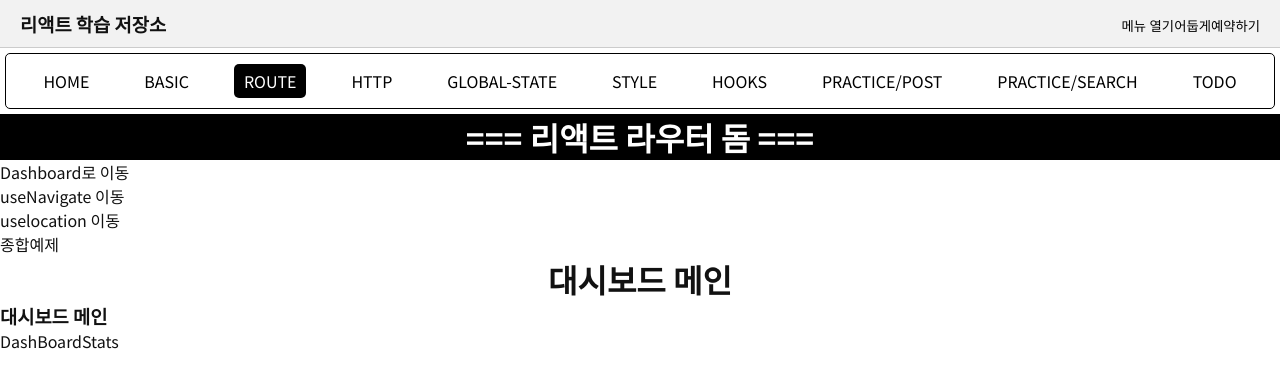
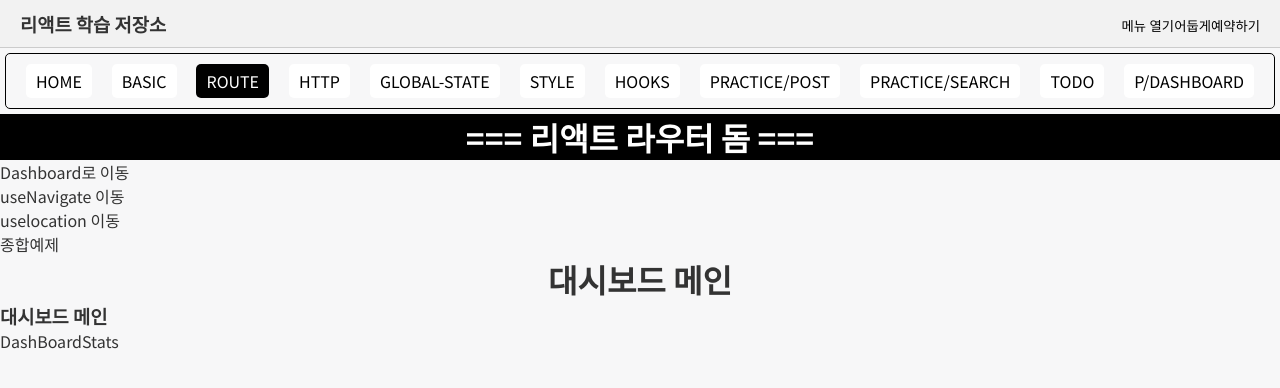
Before and after one commit to tndals11/Frontend, a React (Vite) app in the folder lean-react/: page /route/dashboard/stats in a window 1280 px wide. Shown: the top 388 px of the page. Built offline with nearby package versions, Linux system fonts and the light colour scheme; no server answers.

Commit message:
2025-11-13 React Emotion
Emotion을 사용한 darkmode & lightmode 기능구현

```diff
--- a/lean-react/src/App.tsx
+++ b/lean-react/src/App.tsx
@@ -5,12 +5,12 @@ import { Navigate, Route, Routes } from "react-router-dom";
 import RoutePages from "@/pages/route";
 import HTTP from "@/pages/http";
 import GlobalState from "@/pages/global_state";
-
 import Hooks from "@/pages/hooks";
 import Navbar from "./components/Navbar";
 import PostList from "./pages/basic/PostList";
 import PostDetail from "./components/PostDetail";
 import SearchApp from "./pages/practices/SearchApp";
+import Dashboard from "./emotion/Dashboard";
 import Products from "./pages/route/Products";
 import ProductDetail from "./pages/route/ProductDetail";
 import ProductInfo from "./pages/route/ProductInfo";
@@ -22,8 +22,11 @@ import Sidebar from "./components/Sidebar";
 import Toast from "./components/Toast";
 import Style from "./pages/css-style/index";
 import { useGlobalStore } from "./stores/global.store";
-import { useEffect } from "react";
+import { useEffect, useState } from "react";
 import CSS from "./pages/css-style/CSS";
+import { darkTheme, lightTheme } from "./emotion/theme";
+import { ThemeProvider } from "@emotion/react";
+import { GlobalStyles } from "./emotion/global";
 
 function App() {
   const { isLoaded, fetchGlobalData } = useGlobalStore();
@@ -39,18 +42,25 @@ function App() {
   //% const {전역상태내부의 속성 또는 함수명 } = useUIStore();
   //%> 내부의 모든 속성과 메서드 호출 후 좌항에 일치하는 값만을 남김
 
-  //# 필요한 속성, 메서드만 뽑아서 반환
-  const darkMode = useUIStore((state) => state.darkMode); // true: 다크 / false: 라이트
+  // //# 필요한 속성, 메서드만 뽑아서 반환
+  // const darkMode = useUIStore((state) => state.darkMode); // true: 다크 / false: 라이트
 
-  const appStyle = {
-    minHeight: "100vh",
-    backgroundColor: darkMode ? "#111" : "#fff",
-    color: darkMode ? "#bbb" : "#111",
-    transition: "all 0.3s ease",
-  };
+  // const appStyle = {
+  //   minHeight: "100vh",
+  //   backgroundColor: darkMode ? "#111" : "#fff",
+  //   color: darkMode ? "#bbb" : "#111",
+  //   transition: "all 0.3s ease",
+  // };
+
+  const [isDark, setIsDark] = useState<boolean>(false);
+  const toggleTheme = () => setIsDark((prev) => !prev);
+
+  const theme = isDark ? darkTheme : lightTheme;
 
   return (
-    <div style={appStyle}>
+    // <div style={appStyle}>
+    <ThemeProvider theme={theme}>
+      <GlobalStyles theme={theme} />
       <Header />
       <Sidebar />
       <Navbar />
@@ -73,6 +83,10 @@ function App() {
         <Route path="/practice/post" element={<PostList />} />
         <Route path="/practice/post/:id" element={<PostDetail />} />
         <Route path="/practice/search" element={<SearchApp />} />
+        <Route
+          path="/p/dashboard"
+          element={<Dashboard toggleTheme={toggleTheme} />}
+        />
 
         {/* pages/route - Product 실습코드 */}
         <Route path="/" element={<Navigate to={"/products"} />} />
@@ -85,7 +99,7 @@ function App() {
         <Route path="/dashboard" element={<ProductDashboard />} />
       </Routes>
       <Toast />
-    </div>
+    </ThemeProvider>
   );
 }
 
--- a/lean-react/src/components/Navbar.tsx
+++ b/lean-react/src/components/Navbar.tsx
@@ -24,6 +24,7 @@ function Navbar() {
     "practice/post",
     "practice/search",
     "todo",
+    "p/dashboard",
   ];
 
   return (
--- /dev/null
+++ b/lean-react/src/emotion/Card.tsx
@@ -0,0 +1,38 @@
+import styled from "@emotion/styled";
+import React from "react";
+
+type CardProps = {
+  title: string;
+  content: string;
+};
+
+function Card({ title, content }: CardProps) {
+  return (
+    <CardContainer>
+      <h3>{title}</h3>
+      <p>{content}</p>
+    </CardContainer>
+  );
+}
+
+export default Card;
+
+const CardContainer = styled.div`
+  background: ${({ theme }) => theme.colors.card};
+  box-shadow: ${({ theme }) => theme.colors.shadow};
+  border-radius: 1rem;
+  padding: clamp(1rem, 2vw, 2rem);
+  display: flex;
+  flex-direction: column;
+  justify-content: space-between;
+
+  h3 {
+    font-size: clamp(1rem, 2vw, 1.5rem);
+    margin-bottom: 0.5rem;
+    color: ${({ theme }) => theme.colors.accent};
+  }
+
+  p {
+    font-size: clamp(0.9rem, 1.5vw, 1rem);
+  }
+`;
--- /dev/null
+++ b/lean-react/src/emotion/Dashboard.tsx
@@ -0,0 +1,64 @@
+import styled from "@emotion/styled";
+import React from "react";
+import ThemeToggle from "./ThemeToggle";
+import Card from "./Card";
+
+type Props = {
+  toggleTheme: () => void;
+};
+
+function Dashboard({ toggleTheme }: Props) {
+  const data = [
+    { title: "오늘 예약", content: "128건" },
+    { title: "주문 수", content: "54건" },
+    { title: "매출액", content: "1,230,000원" },
+    { title: "지정 수", content: "12개" },
+    { title: "리뷰 수", content: "87개" },
+    { title: "평균 평점", content: "4.8⭐" },
+  ];
+
+  return (
+    <Container>
+      <Header>
+        <h1>대시보드</h1>
+        <ThemeToggle toggle={toggleTheme} />
+      </Header>
+
+      <Grid>
+        {data.map((item) => (
+          <Card key={item.title} title={item.title} content={item.content} />
+        ))}
+      </Grid>
+    </Container>
+  );
+}
+
+export default Dashboard;
+
+//! 대시보드 전체 컨테이너
+
+const Container = styled.div`
+  display: flex;
+  flex-direction: column;
+  padding: clamp(1rem, 3vw, 3rem);
+  gap: 2rem;
+  min-height: 100vh;
+`;
+
+//! 대시보드 헤더 (제목 + 라이트/다크 모드 전환 버튼)
+const Header = styled.div`
+  display: flex;
+  justify-content: space-between;
+  align-items: center;
+
+  h1 {
+    font-size: clamp(1.5rem, 3vw, 2rem);
+  }
+`;
+
+//! 대시보드 항복 그리드
+const Grid = styled.div`
+  display: grid;
+  gap: 1.5rem;
+  grid-template-columns: repeat(auto-fit, minmax(260px, 1fr));
+`;
--- /dev/null
+++ b/lean-react/src/emotion/ThemeToggle.tsx
@@ -0,0 +1,36 @@
+import { useTheme } from "@emotion/react";
+import styled from "@emotion/styled";
+import React from "react";
+
+type Props = {
+  toggle: () => void;
+};
+
+// 다크모드 토글 버튼 UI + 이벤트 핸들러
+function ThemeToggle({ toggle }: Props) {
+  // Emotion에서 제공하는 React 훅
+  // : ThemeProvider로 감싼 컴포넌트 트리 안에서 현재 theme 객체를 가지고 옴
+  const theme = useTheme();
+
+  return (
+    <ToggleButton onClick={toggle}>
+      {theme.mode === "light" ? "Dark" : "light"}
+    </ToggleButton>
+  );
+}
+
+export default ThemeToggle;
+
+//! 라이트 / 다크모드 전환 버튼 - 페이지 여러 곳에서 재사용 (컴포넌트 분리)
+const ToggleButton = styled.button`
+  background-color: ${({ theme }) => theme.colors.accent};
+  color: white;
+  border: none;
+  border-radius: 1rem;
+  padding: 0.6rem 1.2rem;
+  font-weight: 600;
+  cursor: pointer;
+  &:hover {
+    opacity: 0.9;
+  }
+`;
--- /dev/null
+++ b/lean-react/src/emotion/global.tsx
@@ -0,0 +1,21 @@
+import type { ThemeType } from "./theme";
+import { css, Global } from "@emotion/react";
+
+export const GlobalStyles = ({ theme }: { theme: ThemeType }) => (
+  // 전역으로 적용할 스탄일을 작성한 Global 컴포넌트를 반환하여
+  // , 해당 컴포넌트를 main.tsx 또는 App.tsx에 적용
+  <Global
+    styles={css`
+      * {
+        box-sizing: border-box;
+        transition: background 0.3s, color 0.3s, border 0.3s;
+      }
+      body {
+        margin: 0;
+        padding: 0;
+        background-color: ${theme.colors.background};
+        color: ${theme.colors.text};
+      }
+    `}
+  />
+);
--- /dev/null
+++ b/lean-react/src/emotion/index.ts
@@ -0,0 +1,3 @@
+export const tmp = '';
+
+//! Emotion + ThemeProvider + Dark Mode + 반응형 Grid 대시보드 페이지
--- /dev/null
+++ b/lean-react/src/emotion/theme.ts
@@ -0,0 +1,27 @@
+// : 라이트 / 다크테마 모드 정의
+
+import type { Theme } from "@emotion/react";
+
+export const lightTheme: Theme = {
+  mode: 'light',
+  colors: {
+    background: "#f7f7f8",
+    card: '#ffffff',
+    text: '#333333',
+    accent: '#fda085',
+    shadow: '0 4px 20px rgba(0, 0, 0, 0.1)'
+  }
+}
+
+export const darkTheme: Theme = {
+  mode: 'dark',
+  colors: {
+  background: "#1e1e1e",
+    card: '#2b2b2b',
+    text: '#f5f5f5',
+    accent: '#f6d365',
+    shadow: '0 4px 20px rgba(0, 0, 0, 0.3)'
+  }
+}
+
+export type ThemeType = typeof lightTheme;
--- a/lean-react/tsconfig.app.json
+++ b/lean-react/tsconfig.app.json
@@ -5,7 +5,7 @@
     "useDefineForClassFields": true,
     "lib": ["ES2022", "DOM", "DOM.Iterable"],
     "module": "ESNext",
-    "types": ["vite/client"],
+    "types": ["@emotion/react", "vite/client"],
     "skipLibCheck": true,
     "baseUrl": ".",
     "paths": {
@@ -28,5 +28,5 @@
     "noFallthroughCasesInSwitch": true,
     "noUncheckedSideEffectImports": true
   },
-  "include": ["src", "pages/basic", "src/pages/index.ts"]
+  "include": ["src", "src/types"]
 }
```
Also changed, not shown: lean-react/src/types/emotion.d.ts (added, +14 -0 lines).
